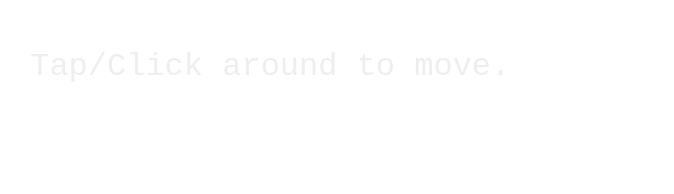
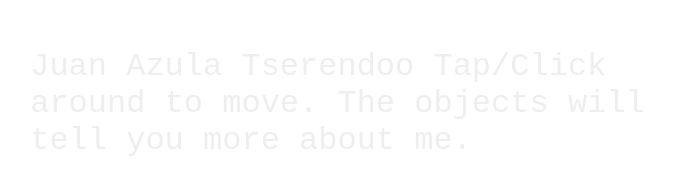
Before and after one commit to JuanAzula/My-portfolio, a website built with Vite: page index.html in a window 1280 px wide. Shown: the full height of the page, 41-715 px from the left. Built offline with nearby package versions, Linux system fonts and the light colour scheme; files whose address does not match are found by name; what kaboom would draw is missing.

Commit message:
Add title text

```diff
--- a/index.html
+++ b/index.html
@@ -12,8 +12,11 @@
 <body>
   <div id="app">
     <div>
-      <p class="note">Tap/Click around to move.
-        <!-- The objects will tell you more about me -->
+      <p class="note">
+        Juan Azula Tserendoo
+        Tap/Click around to move.
+        <!-- Jump to the next line -->
+        The objects will tell you more about me.
       </p>
       <!-- <p class="note">The objects are clickable and will tell you more about me</p> -->
 
--- a/src/styles.css
+++ b/src/styles.css
@@ -57,6 +57,7 @@ body {
     position: absolute;
     left: 5%;
     top: 1vh;
+    width: 50%;
     display: flex;
     flex-direction: column;
     color: rgb(238, 238, 238);
```
